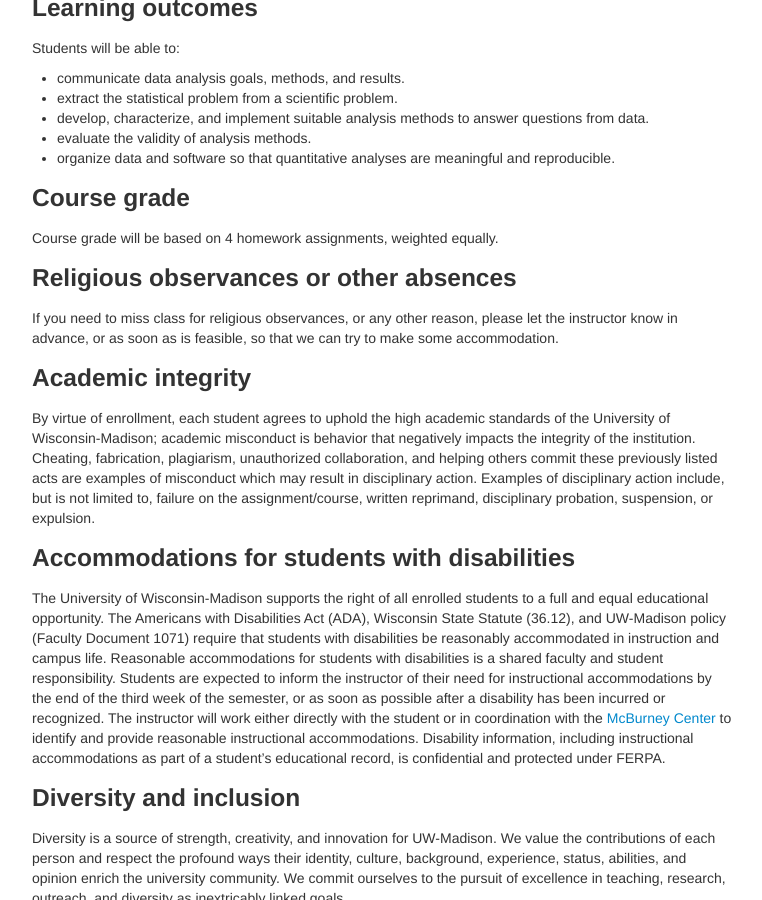
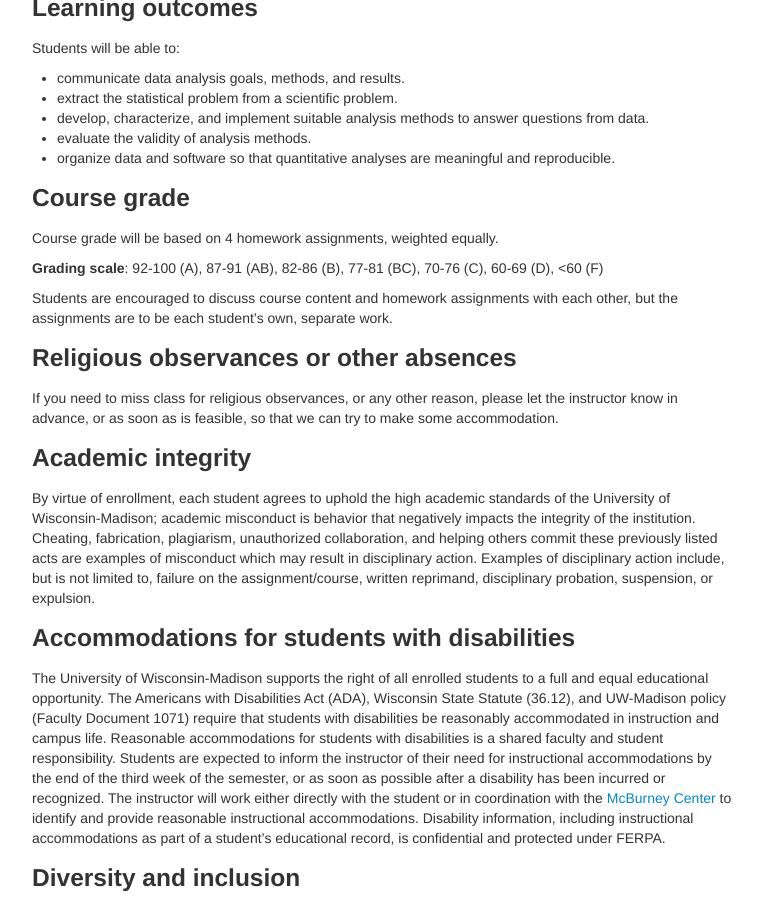
Before and after one commit to kbroman/AdvData, a Jekyll site: the page built from docs/syllabus.md, in a window 1280 px wide and 900 px high, scrolled down 484 px. Shown: the whole window, without its empty margins (258-1020 px from the left). Built offline with Jekyll 4.4.1, drawn with Linux system fonts in a browser that asks for light colours.

Commit message:
Add grading scale to syllabus

```diff
--- a/docs/syllabus.md
+++ b/docs/syllabus.md
@@ -44,6 +44,13 @@ Students will be able to:
 ### Course grade
 
 Course grade will be based on 4 homework assignments, weighted equally.
+
+**Grading scale**: 92-100 (A), 87-91 (AB), 82-86 (B), 77-81 (BC), 70-76
+(C), 60-69 (D), <60 (F)
+
+Students are encouraged to discuss course content and homework
+assignments with each other, but the assignments are to be each
+student’s own, separate work.
 
 
 
```
